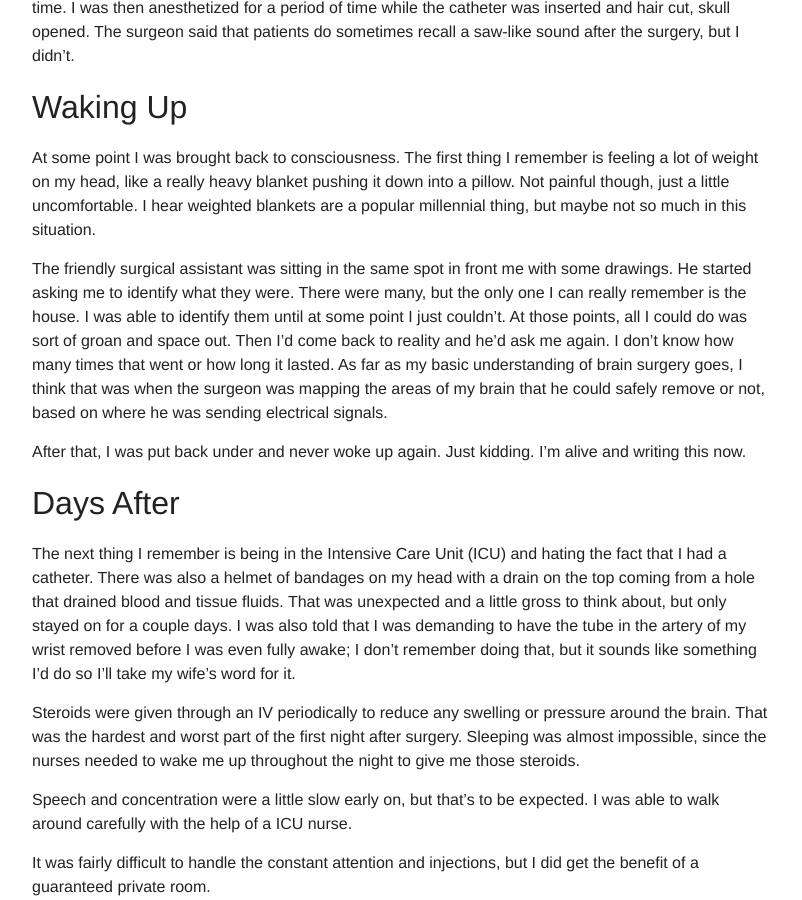
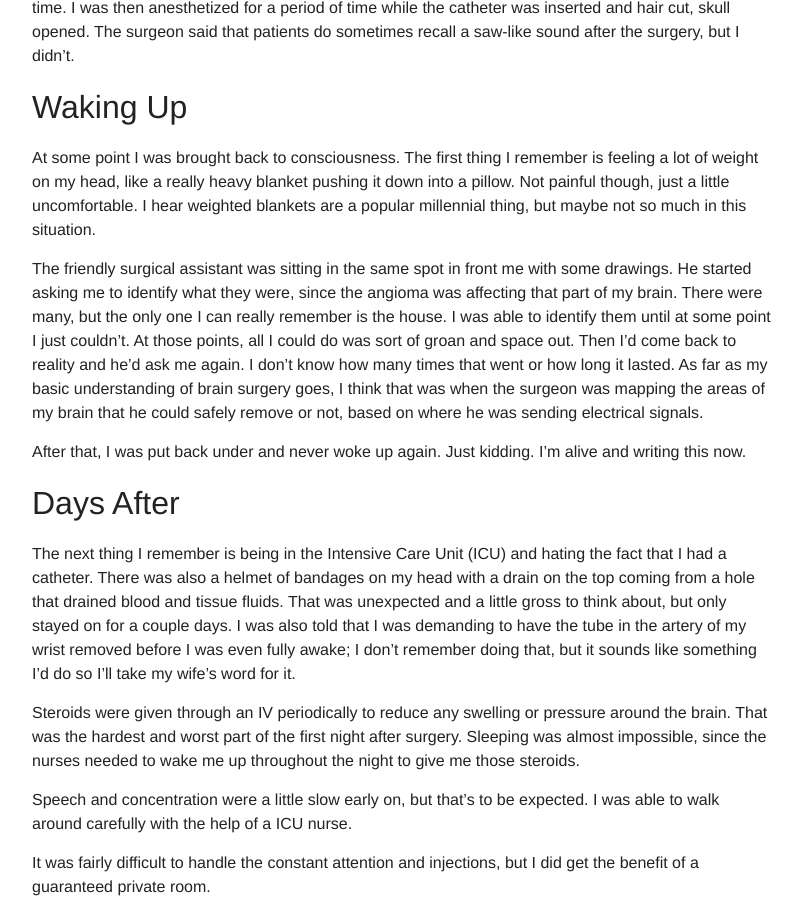
Before and after one commit to ajsaucier/ajsaucier.github.io, a Jekyll site: the page built from _posts/2019-02-07-a-look-back-on-brain-surgery.md, in a window 1280 px wide and 900 px high, scrolled down 1374 px. Shown: the whole window, without its empty margins (238-1040 px from the left). Built offline with Jekyll 4.4.1, drawn with Linux system fonts in a browser that asks for light colours.

Commit message:
Update Post “2019-02-07-a-look-back-on-brain-surgery”

```diff
--- a/_posts/2019-02-07-a-look-back-on-brain-surgery.md
+++ b/_posts/2019-02-07-a-look-back-on-brain-surgery.md
@@ -43,7 +43,7 @@ Before the haircut I was laid down on the surgical bed and talked to by the anes
 
 At some point I was brought back to consciousness. The first thing I remember is feeling a lot of weight on my head, like a really heavy blanket  pushing it down into a pillow. Not painful though, just a little uncomfortable. I hear weighted blankets are a popular millennial thing, but maybe not so much in this situation.
 
-The friendly surgical assistant was sitting in the same spot in front me with some drawings. He started asking me to identify what they were. There were many, but the only one I can really remember is the house. I was able to identify them until at some point I just couldn't. At those points, all I could do was sort of groan and space out. Then I'd come back to reality and he'd ask me again. I don't know how many times that went or how long it lasted. As far as my basic understanding of brain surgery goes, I think that was when the surgeon was mapping the areas of my brain that he could safely remove or not, based on where he was sending electrical signals.
+The friendly surgical assistant was sitting in the same spot in front me with some drawings. He started asking me to identify what they were, since the angioma was affecting that part of my brain. There were many, but the only one I can really remember is the house. I was able to identify them until at some point I just couldn't. At those points, all I could do was sort of groan and space out. Then I'd come back to reality and he'd ask me again. I don't know how many times that went or how long it lasted. As far as my basic understanding of brain surgery goes, I think that was when the surgeon was mapping the areas of my brain that he could safely remove or not, based on where he was sending electrical signals.
 
 After that, I was put back under and never woke up again. Just kidding. I'm alive and writing this now.
 
```
